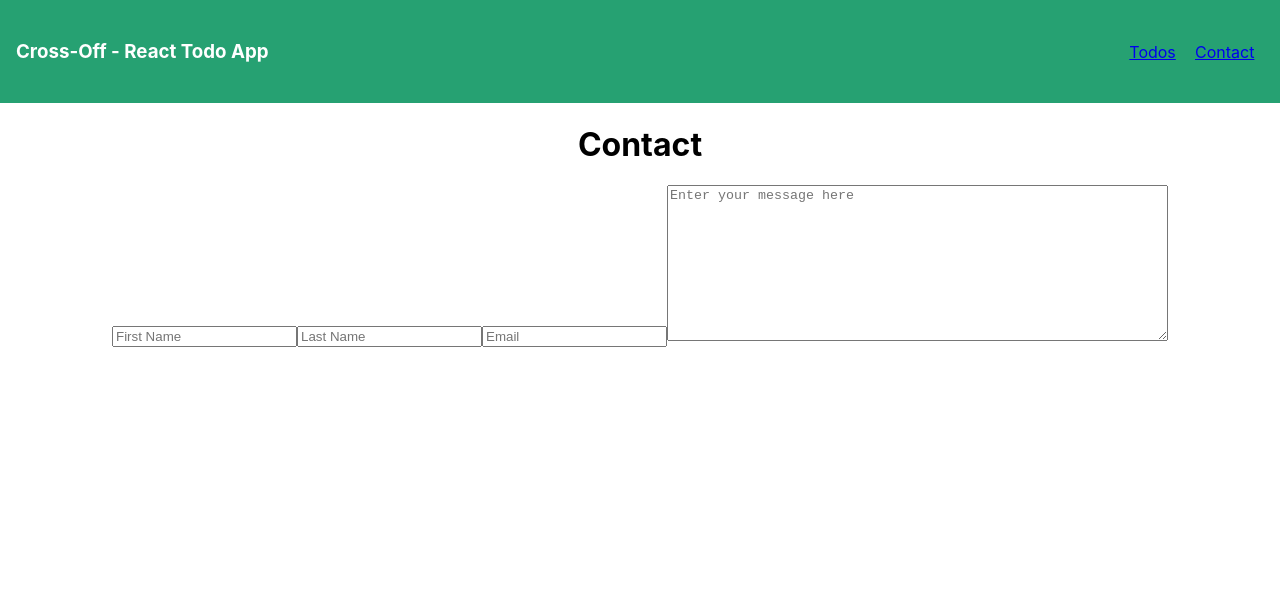
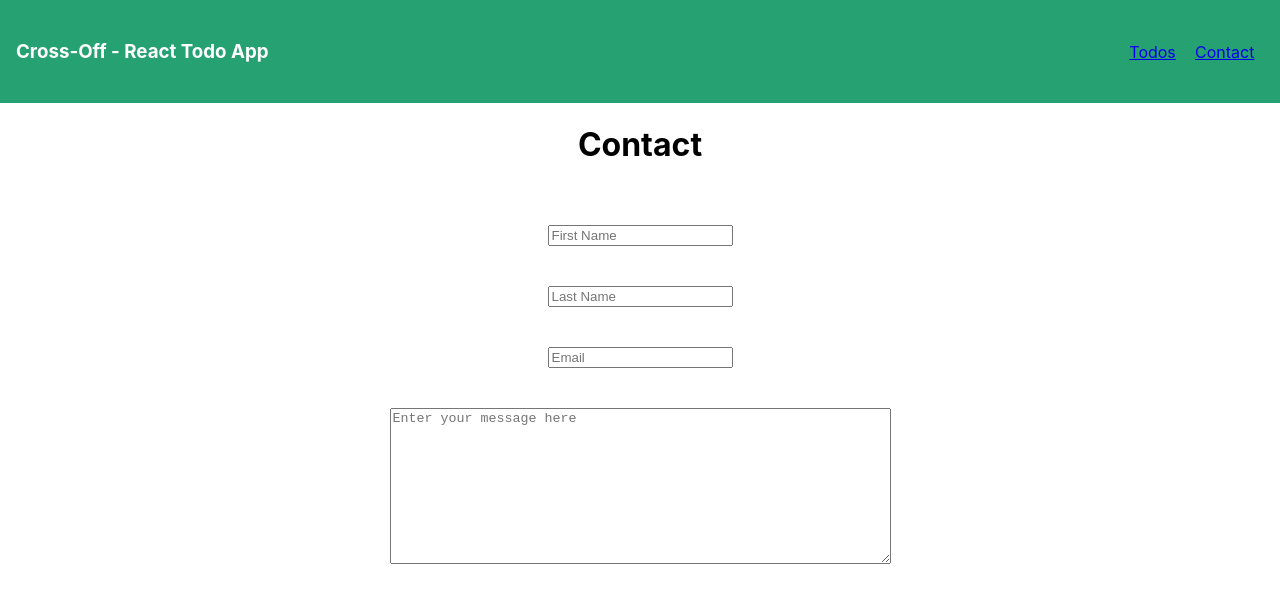
Before and after one commit to MateoNav53/Doable, a React (Create React App) app: page /contact in a window 1280 px wide. Shown: the top 602 px of the page. Built offline with nearby package versions, Linux system fonts and the light colour scheme.

Commit message:
contact page styling. needs more work

```diff
--- a/src/App.css
+++ b/src/App.css
@@ -14,7 +14,6 @@
 .nav-links{
   display: flex;
   justify-content: space-around;
-  align-items: right;
   list-style: none;
 }
 .nav-links li {
@@ -23,3 +22,16 @@
 .todo-form {
   margin: .3em;
 }
+.contact-form {
+  display: flex;
+  flex-direction: column;
+  justify-content: center;
+  align-items: center;
+}
+.contact-item{
+  display: flex;
+  margin: 3em;
+}
+.contact-item input{
+
+}
```
